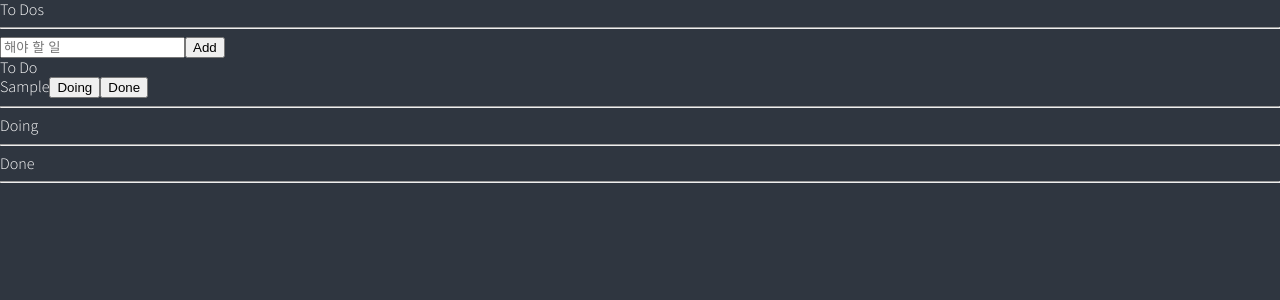
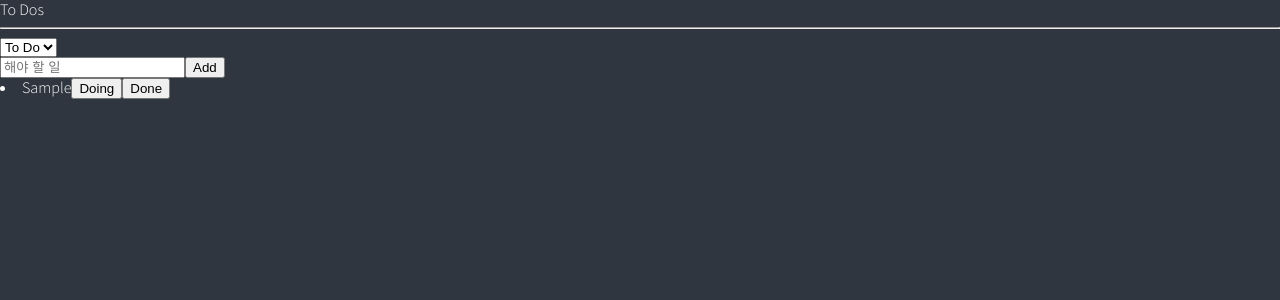
Before and after one commit to zeronedev/react-todo-v2201, a React (Create React App) app: page / in a window 1280 px wide. Both pictures are taken after typing "Sample" into the empty fields and a click on the button "Add". Shown: the top 300 px of the page. Built offline with nearby package versions, Linux system fonts and the light colour scheme.

Commit message:
#5.17 Selectors part Two: select category 선택

```diff
--- a/src/atoms.tsx
+++ b/src/atoms.tsx
@@ -3,8 +3,13 @@
 export interface IToDo {
   text: string;
   id: number;
-  categori: "TO_DO" | "DOING" | "DONE";
+  category: "TO_DO" | "DOING" | "DONE";
 }
+
+export const categoryState = atom({
+  key: "category",
+  default: "TO_DO",
+});
 
 export const toDoState = atom<IToDo[]>({
   key: "toDo",
@@ -15,10 +20,7 @@
   key: "toDoSelector",
   get: ({ get }) => {
     const toDos = get(toDoState);
-    return [
-      toDos.filter((toDo) => toDo.categori === "TO_DO"),
-      toDos.filter((toDo) => toDo.categori === "DOING"),
-      toDos.filter((toDo) => toDo.categori === "DONE"),
-    ];
+    const category = get(categoryState);
+    return toDos.filter((toDo) => toDo.category === category);
   },
 });
--- a/src/components/CreateToDo.tsx
+++ b/src/components/CreateToDo.tsx
@@ -11,7 +11,7 @@
   const { register, handleSubmit, setValue } = useForm<IForm>();
   const handleValid = ({ toDo }: IForm) => {
     setToDos((oldToDos) => [
-      { text: toDo, id: Date.now(), categori: "TO_DO" },
+      { text: toDo, id: Date.now(), category: "TO_DO" },
       ...oldToDos,
     ]);
     setValue("toDo", "");
--- a/src/components/ToDo.tsx
+++ b/src/components/ToDo.tsx
@@ -2,7 +2,7 @@
 import { useSetRecoilState } from "recoil";
 import { IToDo, toDoState } from "../atoms";
 
-function ToDo({ text, id, categori }: IToDo) {
+function ToDo({ text, id, category }: IToDo) {
   const setToDos = useSetRecoilState(toDoState);
   const onClick = (event: React.MouseEvent<HTMLButtonElement>) => {
     const {
@@ -10,7 +10,7 @@
     } = event;
     setToDos((oldTodos) => {
       const targetIndex = oldTodos.findIndex((toDo) => toDo.id === id);
-      const newToDo = { text, id, categori: name as any };
+      const newToDo = { text, id, category: name as any };
       return [
         ...oldTodos.slice(0, targetIndex),
         newToDo,
@@ -21,17 +21,17 @@
   return (
     <li>
       <span>{text}</span>
-      {categori !== "DOING" && (
+      {category !== "DOING" && (
         <button name="DOING" onClick={onClick}>
           Doing
         </button>
       )}
-      {categori !== "TO_DO" && (
+      {category !== "TO_DO" && (
         <button name="TO_DO" onClick={onClick}>
           To Do
         </button>
       )}
-      {categori !== "DONE" && (
+      {category !== "DONE" && (
         <button name="DONE" onClick={onClick}>
           Done
         </button>
--- a/src/components/ToDoList.tsx
+++ b/src/components/ToDoList.tsx
@@ -1,37 +1,28 @@
-import { useRecoilValue } from "recoil";
-import { toDoSelector, toDoState } from "../atoms";
+import React from "react";
+import { useRecoilState, useRecoilValue } from "recoil";
+import { categoryState, toDoSelector } from "../atoms";
 import CreateToDo from "./CreateToDo";
 import ToDo from "./ToDo";
 
 function ToDoList() {
-  const [toDo, doing, done] = useRecoilValue(toDoSelector);
-  console.log(toDo, doing, done);
+  const toDos = useRecoilValue(toDoSelector);
+  const [category, setCategory] = useRecoilState(categoryState);
+  const onInput = (event: React.FormEvent<HTMLSelectElement>) => {
+    setCategory(event.currentTarget.value);
+  };
   return (
     <div>
       <h1>To Dos</h1>
       <hr />
+      <select value={category} onInput={onInput}>
+        <option value="TO_DO">To Do</option>
+        <option value="DOING">Doing</option>
+        <option value="DONE">Done</option>
+      </select>
       <CreateToDo />
-      <h2>To Do</h2>
-      <ul>
-        {toDo.map((toDo) => (
-          <ToDo key={toDo.id} {...toDo} />
-        ))}
-      </ul>
-      <hr />
-      <h2>Doing</h2>
-      <ul>
-        {doing.map((toDo) => (
-          <ToDo key={toDo.id} {...toDo} />
-        ))}
-      </ul>
-      <hr />
-      <h2>Done</h2>
-      <ul>
-        {done.map((toDo) => (
-          <ToDo key={toDo.id} {...toDo} />
-        ))}
-      </ul>
-      <hr />
+      {toDos?.map((toDo) => (
+        <ToDo key={toDo.id} {...toDo} />
+      ))}
     </div>
   );
 }
```
Also changed, not shown: 1 other file (tests, documents, lock files or other folders).
